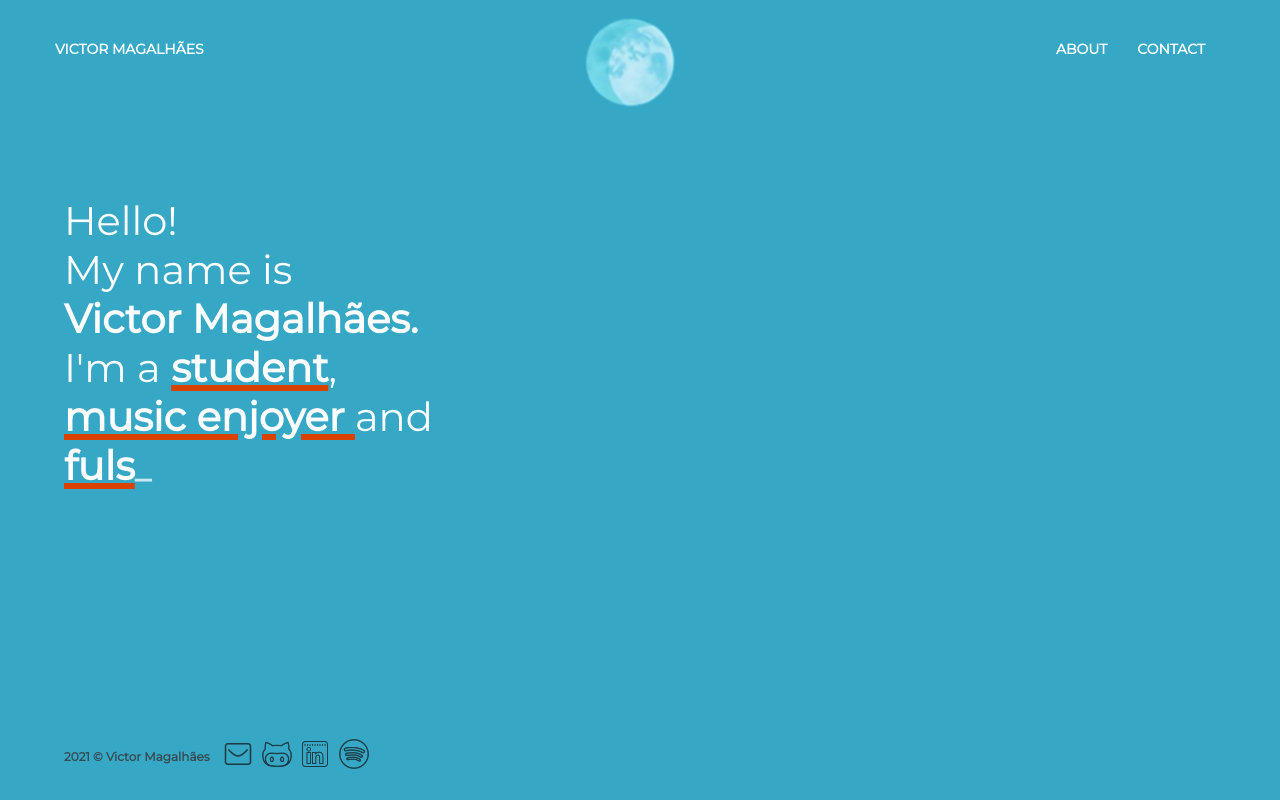
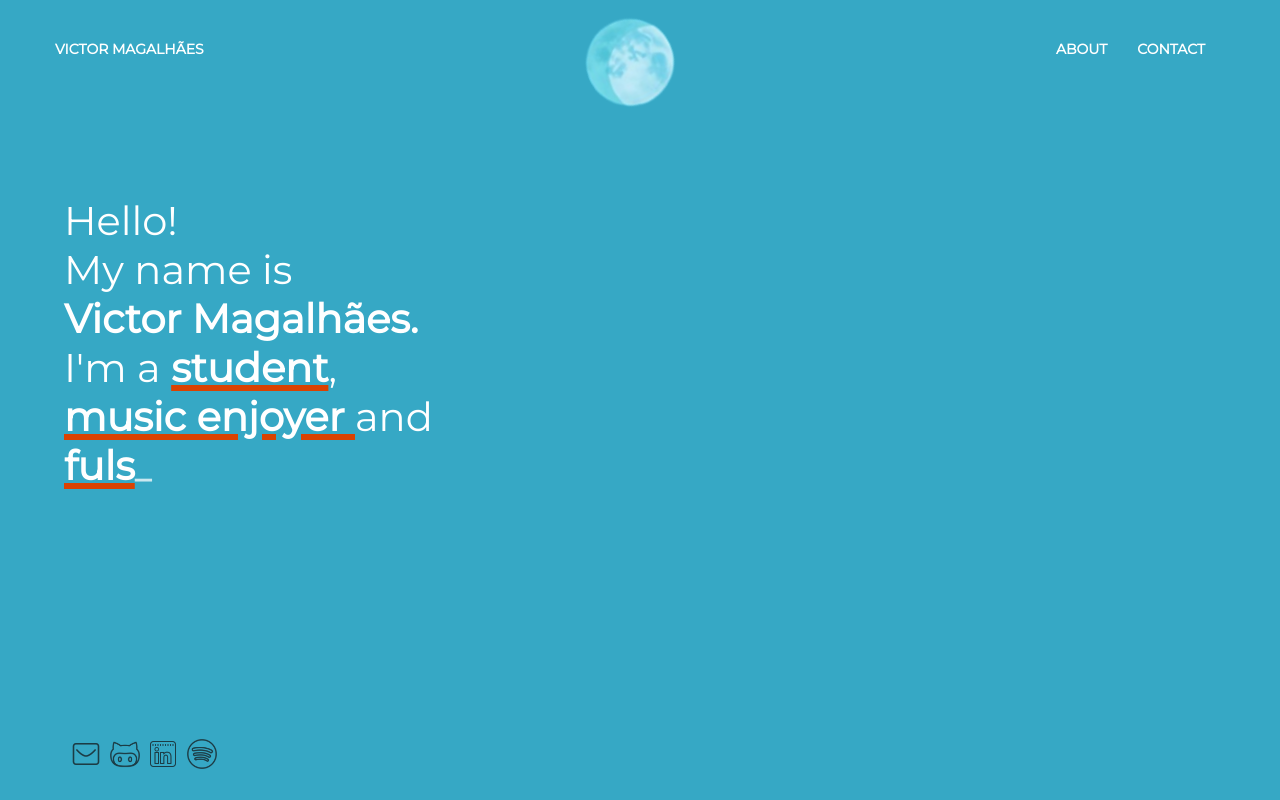
Before and after one commit to victormagalhaess/victordiasPage, a React (Create React App) app: page / in a window 1280 px wide. Built offline with nearby package versions, Linux system fonts and the light colour scheme.

Commit message:
removing copyright text on footer

```diff
--- a/src/Pages/Home/Components/Footer/index.jsx
+++ b/src/Pages/Home/Components/Footer/index.jsx
@@ -2,22 +2,15 @@ import React from 'react';
 import SocialMediaLink from '../SocialMediaLink';
 import githubLogo from 'assets/images/github.png';
 import linkedinLogo from 'assets/images/linkedin.png';
-import mailLogo from 'assets/images/mail.png'
-import spotifyLogo from 'assets/images/spotify.png'
+import mailLogo from 'assets/images/mail.png';
+import spotifyLogo from 'assets/images/spotify.png';
 
-import styles from './styles.module.scss'
+import styles from './styles.module.scss';
 
 const Footer = () => {
   return (
     <footer className={styles.footer}>
-            <span className={styles.copyleft}>
-                2021 © Victor Magalhães
-            </span>
-            <SocialMediaLink
-              href="mailto:hello@victordias.dev"
-              iconSrc={mailLogo}
-              alt="Email"
-            />
+      <SocialMediaLink href="mailto:hello@victordias.dev" iconSrc={mailLogo} alt="Email" />
       <SocialMediaLink
         href="https://github.com/victormagalhaess"
         iconSrc={githubLogo}
@@ -34,7 +27,7 @@ const Footer = () => {
         alt="Github"
       />
     </footer>
-    )
-}
+  );
+};
 
 export default Footer;
--- a/src/Pages/Home/Components/Footer/styles.module.scss
+++ b/src/Pages/Home/Components/Footer/styles.module.scss
@@ -6,11 +6,4 @@
   margin-left: 5%;
   display: flex;
   align-items: center;
-
-  .copyleft {
-    font-weight: bold;
-    font-size: 12px;
-    color: #384951;
-    margin-right: 0.5vw;
-  }
 }
```
Lines whose indentation alone changed are shown as unchanged.
